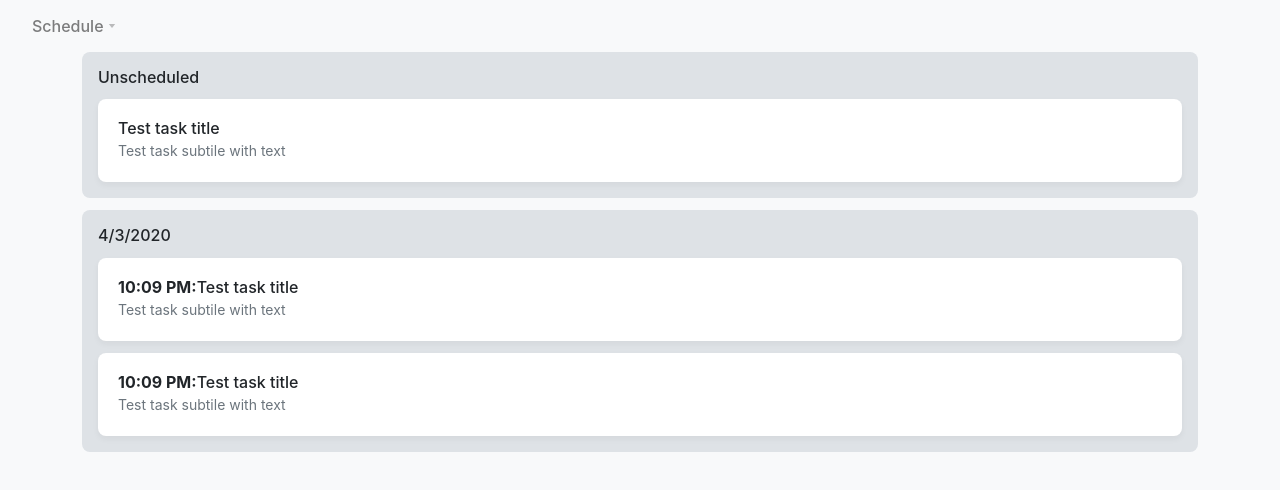
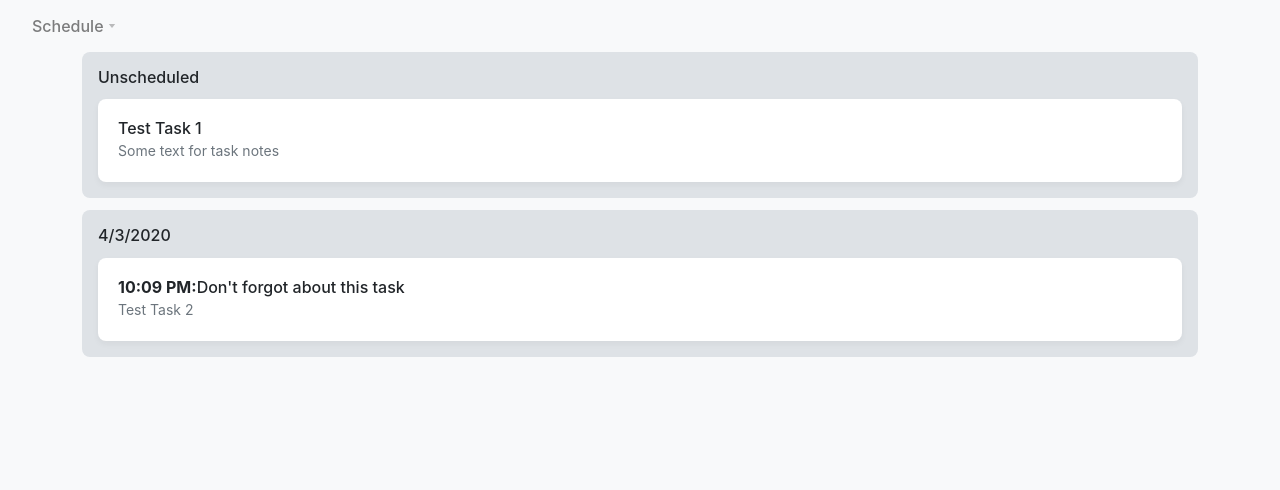
Before and after one commit to bizappkit/tasks, a React (Create React App) app: page / in a window 1280 px wide. Shown: the top 490 px of the page. Built offline with nearby package versions, Linux system fonts and the light colour scheme.

Commit message:
Use store on SchedulePage

```diff
--- a/src/model/testTasks.ts
+++ b/src/model/testTasks.ts
@@ -8,7 +8,7 @@ const testTasks: Task[] = [
     },
     {
         id: "2",
-        title: 'Test Task 1',
+        title: 'Test Task 2',
         notes: 'Some text for task notes',
         reminders: [
             {
--- a/src/pages/SchedulePage.tsx
+++ b/src/pages/SchedulePage.tsx
@@ -3,6 +3,8 @@ import { Container, Row, Col } from 'react-bootstrap';
 import { CardList } from '../cards/CardList';
 import { ScheduleItem } from '../model/task';
 import { ReminderCard } from '../cards/ReminderCard';
+import { useSelector } from 'react-redux';
+import { RootState } from '../store';
 
 
 const reminders: ScheduleItem[] = [
@@ -34,12 +36,15 @@ function renderReminder(reminder: ScheduleItem): JSX.Element {
 }
 
 export function SchedulePage() {
+
+	const scheduleItems = useSelector((state: RootState) => state.tasks.scheduleItems)
+
 	return (
 		<Container>
 			<Row>
 				<Col>
 					<CardList
-						items={reminders}
+						items={scheduleItems || []}
 						getItemKey={r => r.taskId}
 						getGroupKey={r => getDate(r.time)}
 						getGroupTitle={getReminderGroupTitle}
```
